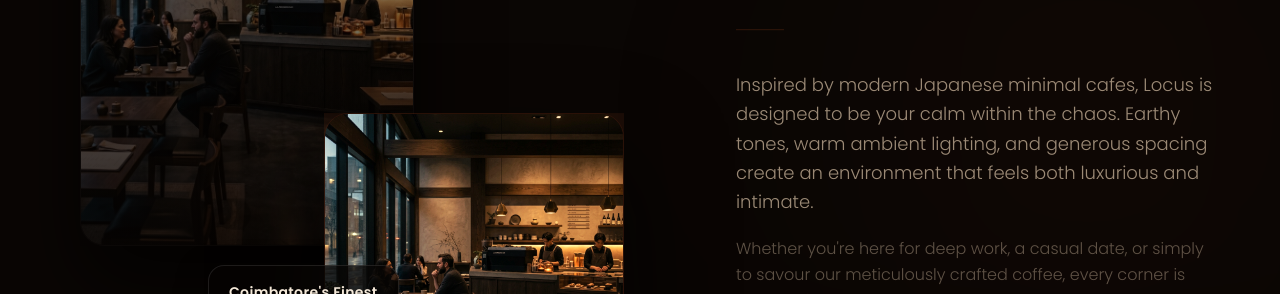
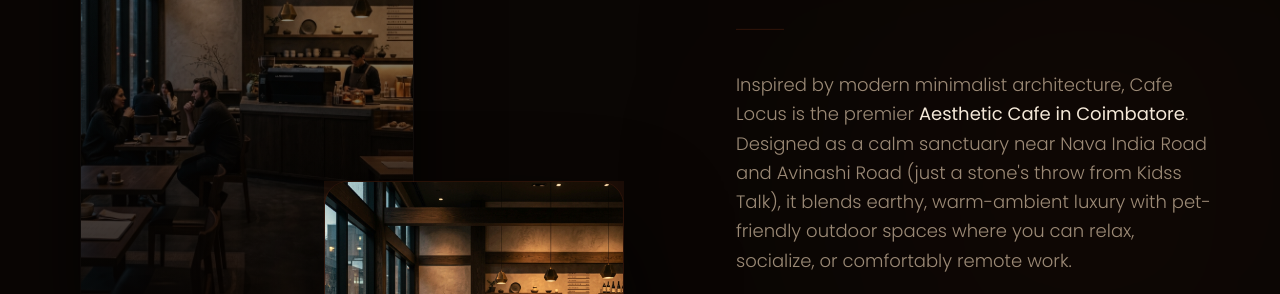
Before and after one commit to basithm9655/Locus.cafe, a React (Vite) app: page / in a window 1280 px wide. Shown: the part 2506-2800 px from the top of the page. Built offline with nearby package versions, Linux system fonts and the light colour scheme; no server answers; a web font is replaced by a local one.

Commit message:
Optimize local SEO and add JSON-LD structured restaurant schema markup

```diff
--- a/index.html
+++ b/index.html
@@ -9,8 +9,65 @@
     <link rel="preconnect" href="https://fonts.googleapis.com">
     <link rel="preconnect" href="https://fonts.gstatic.com" crossorigin>
     <link href="https://fonts.googleapis.com/css2?family=Playfair+Display:ital,wght@0,400..900;1,400..900&family=Poppins:ital,wght@0,100;0,200;0,300;0,400;0,500;0,600;0,700;0,800;0,900;1,100;1,200;1,300;1,400;1,500;1,600;1,700;1,800;1,900&display=swap" rel="stylesheet">
-    <title>Cafe Locus | Premium Coffee & Conversations in Coimbatore</title>
-    <meta name="description" content="Experience the ultimate luxury cafe at Cafe Locus in Peelamedu, Coimbatore. Premium coffee, exquisite food, and a cinematic modern earthy aesthetic." />
+    <title>Cafe Locus | Aesthetic Cafe & Vietnamese Food in Coimbatore</title>
+    <meta name="description" content="Discover Cafe Locus, Coimbatore's premium European-themed cafe near Nava India Road, Avinashi Road. Serving best Vietnamese coffee, continental dishes & cheesecakes." />
+    <script type="application/ld+json">
+    {
+      "@context": "https://schema.org",
+      "@type": "Restaurant",
+      "name": "Cafe Locus",
+      "image": "https://locus-cafe.vercel.app/locus.jpg",
+      "url": "https://locus-cafe.vercel.app",
+      "telephone": "+919876543210",
+      "priceRange": "$$",
+      "menu": "https://locus-cafe.vercel.app/#menu",
+      "servesCuisine": ["Vietnamese", "Continental", "Coffee", "Desserts"],
+      "address": {
+        "@type": "PostalAddress",
+        "streetAddress": "Peelamedu, Nava India Road, near Kidss Talk, Avinashi Road",
+        "addressLocality": "Coimbatore",
+        "addressRegion": "TN",
+        "postalCode": "641004",
+        "addressCountry": "IN"
+      },
+      "geo": {
+        "@type": "GeoCoordinates",
+        "latitude": "11.0205",
+        "longitude": "76.9964"
+      },
+      "openingHoursSpecification": {
+        "@type": "OpeningHoursSpecification",
+        "dayOfWeek": [
+          "Monday",
+          "Tuesday",
+          "Wednesday",
+          "Thursday",
+          "Friday",
+          "Saturday",
+          "Sunday"
+        ],
+        "opens": "10:00",
+        "closes": "23:00"
+      },
+      "amenityFeature": [
+        {
+          "@type": "LocationFeatureSpecification",
+          "name": "Pet Friendly",
+          "value": true
+        },
+        {
+          "@type": "LocationFeatureSpecification",
+          "name": "Free Wi-Fi",
+          "value": true
+        },
+        {
+          "@type": "LocationFeatureSpecification",
+          "name": "Quiet Workspace",
+          "value": true
+        }
+      ]
+    }
+    </script>
   </head>
   <body>
     <div id="root"></div>
--- a/src/components/Experience.jsx
+++ b/src/components/Experience.jsx
@@ -63,10 +63,10 @@
               <div className="w-12 h-[1px] bg-cafe-main/40 mb-10" />
 
               <p className="text-cafe-beige/70 text-lg mb-5 leading-relaxed font-light">
-                Inspired by modern Japanese minimal cafes, Locus is designed to be your calm within the chaos. Earthy tones, warm ambient lighting, and generous spacing create an environment that feels both luxurious and intimate.
+                Inspired by modern minimalist architecture, Cafe Locus is the premier <strong className="text-cafe-cream">Aesthetic Cafe in Coimbatore</strong>. Designed as a calm sanctuary near Nava India Road and Avinashi Road (just a stone's throw from Kidss Talk), it blends earthy, warm-ambient luxury with pet-friendly outdoor spaces where you can relax, socialize, or comfortably remote work.
               </p>
               <p className="text-cafe-beige/40 leading-relaxed font-light mb-12 text-base">
-                Whether you're here for deep work, a casual date, or simply to savour our meticulously crafted coffee, every corner is curated for your comfort.
+                Our boutique bakehouse crafts fresh daily selections of <strong className="text-cafe-cream">Continental cuisine</strong> and authentic <strong className="text-cafe-cream">Vietnamese food in Coimbatore</strong>. Whether you are craving our signature Basque Cheesecake, Pumpkin Scallion Wontons, a Milo Iced Latte, or our celebrated Aubergine Sando, every single recipe is prepared to deliver absolute gastronomic perfection.
               </p>
 
               <button className="group relative overflow-hidden flex items-center gap-6 px-10 py-4 border border-cafe-main/30 rounded-full text-cafe-cream text-xs uppercase tracking-[0.2em] hover:border-cafe-main transition-all duration-500">
```
